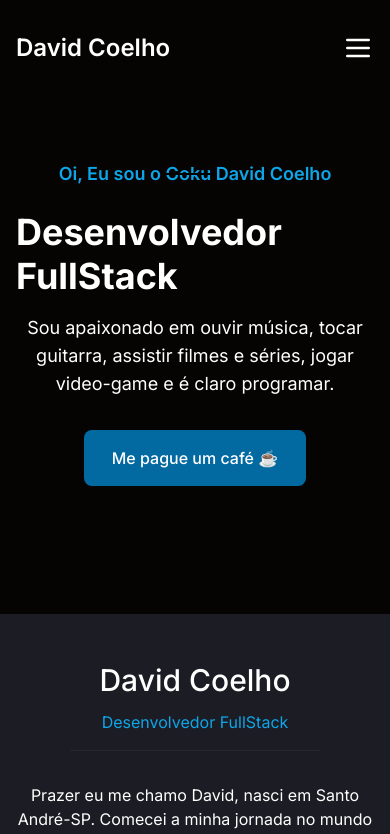
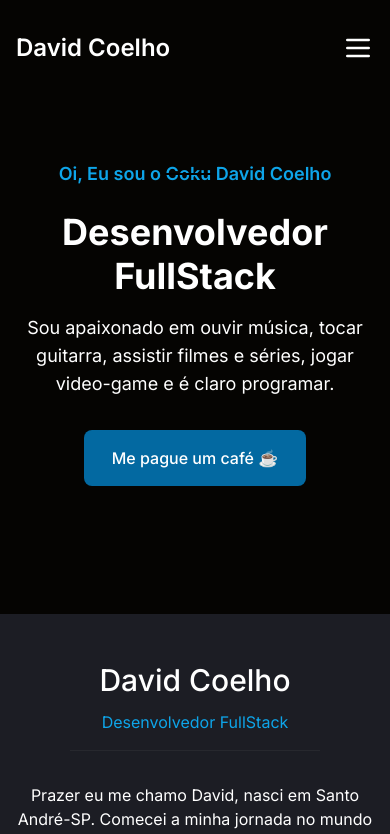
Before and after one commit to RabbitDeWitt/david-portfolio, a Next.js app: page / in a window 390 px wide. Shown: the top 834 px of the page. Built offline with nearby package versions, Linux system fonts and the light colour scheme.

Commit message:
fix: reponsivite

```diff
--- a/src/components/Contact/Contact.tsx
+++ b/src/components/Contact/Contact.tsx
@@ -17,7 +17,7 @@ const Contact = () => {
 
         <div className="flex flex-col-reverse lg:gap-x-8 lg:flex-row">
 
-          <div className="flex flex-1 flex-row lg:flex-col items-start gap-8 mt-20 lg:mt-0  mb-12 lg:mb-0 lg:pt-2">
+          <div className="flex flex-1 flex-col items-center md:items-start md:flex-row lg:flex-col gap-8 mt-20 lg:mt-0  mb-12 lg:mb-0 lg:pt-2">
             {contactInfos.map((info, i) => (
               <ContactItem
                 key={i}
@@ -27,7 +27,7 @@ const Contact = () => {
           </div>
 
           <form className="space-y-8 w-full max-w-[780px]">
-            <div className="flex gap-8">
+            <div className="flex flex-col md:flex-row gap-8">
               <input
                 id=""
                 type="text"
--- a/src/components/Hero/Hero.tsx
+++ b/src/components/Hero/Hero.tsx
@@ -14,7 +14,7 @@ const Hero = () => {
           <div className="flex-1 flex flex-col items-center lg:items-start w-full text-white">
             <p className="text-lg text-sky-500 mb-[22px] font-semibold">Oi, Eu sou o <span className="line-through decoration-2 decoration-black">Goku</span> David Coelho</p>
 
-            <h1 className="leading-[44px] text-4xl md:text-5xl md:leading-tight md:tracking-[-2px] lg:text-7xl lg:leading-[1.2] font-bold">
+            <h1 className="leading-[44px] text-center lg:text-start text-4xl md:text-5xl md:leading-tight md:tracking-[-2px] lg:text-7xl lg:leading-[1.2] font-bold">
               Desenvolvedor FullStack
             </h1>
 
```
